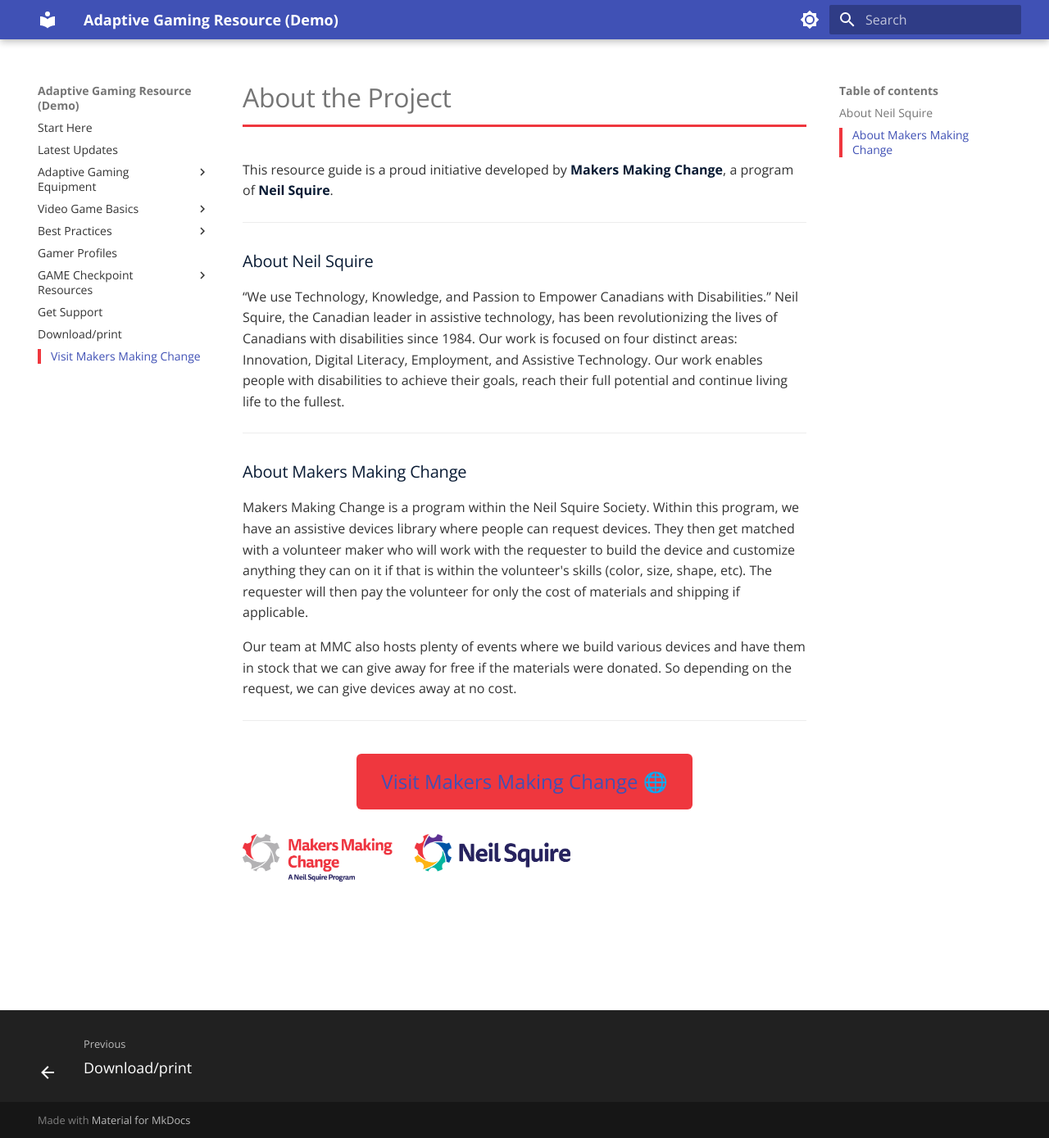
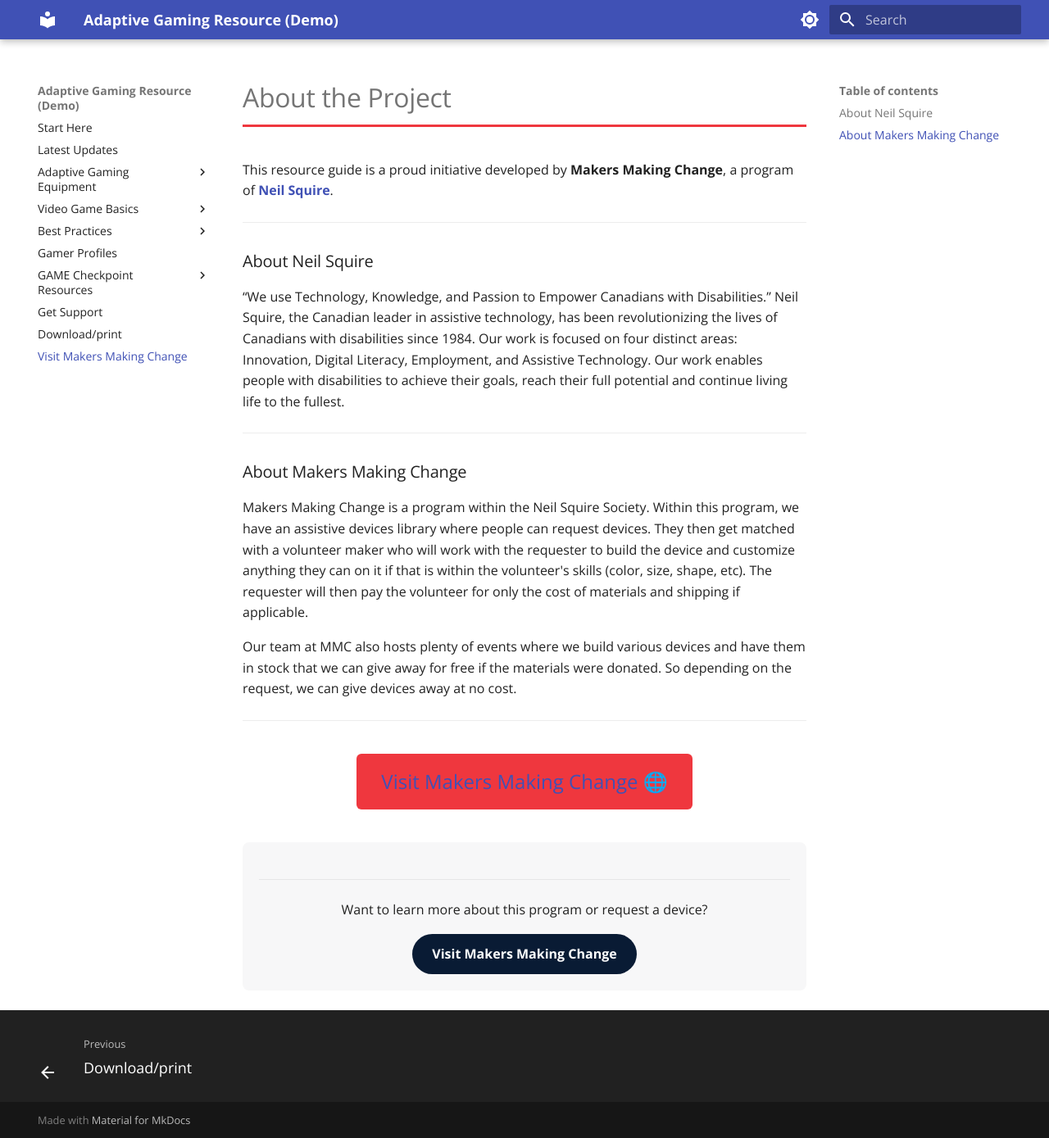
Before and after one commit to tjfentie/GAME-Resource-Test, an MkDocs documentation site: the page built from docs/MMC.md, in a window 1280 px wide and 1389 px high. Shown: the whole window at 82% size. Built offline with MkDocs 1.6.1 and Material for MkDocs 9.7.7, drawn with Linux system fonts in a browser that asks for light colours.

Commit message:
updated button

```diff
--- a/docs/styles/extra.css
+++ b/docs/styles/extra.css
@@ -1,195 +1,100 @@
 /* =============================================================
-   1. GLOBAL TYPOGRAPHY (Open Sans)
+   1. GLOBAL TYPOGRAPHY & COLORS
    ============================================================= */
 @import url('https://fonts.googleapis.com/css2?family=Open+Sans:wght@300;400;600;700;800&display=swap');
 
-body {
-  font-family: 'Open Sans', sans-serif;
-  line-height: 1.7;
-  -webkit-font-smoothing: antialiased;
-}
+body { font-family: 'Open Sans', sans-serif; line-height: 1.7; -webkit-font-smoothing: antialiased; }
+.md-typeset, .md-nav, .md-header { font-family: 'Open Sans', sans-serif !important; }
 
-.md-typeset, .md-nav, .md-header {
-  font-family: 'Open Sans', sans-serif !important;
-}
-
-h1, h2, h3, h4 {
-  font-family: 'Open Sans', sans-serif;
-  color: #091b34;
-  font-weight: 800;
-  letter-spacing: -0.01em;
-}
-
-h1 {
-  font-size: 2.2rem;
-  border-bottom: 3px solid #ef373e;
-  padding-bottom: 12px;
-  margin-bottom: 1.5rem;
-}
-
-h2 {
-  font-size: 1.75rem;
-  margin-top: 2rem;
-  border-left: 5px solid #ef373e;
-  padding-left: 15px;
-}
-
-p, li {
-  font-weight: 400;
-  color: #333;
-}
-
-strong, b {
-  font-weight: 700;
-  color: #091b34;
-}
-
-[data-md-color-scheme="slate"] h1,
-[data-md-color-scheme="slate"] h2,
-[data-md-color-scheme="slate"] h3 {
-  color: #ffffff;
-}
-
-[data-md-color-scheme="slate"] p,
-[data-md-color-scheme="slate"] li {
-  color: #e0e0e0;
-}
-
-[data-md-color-scheme="slate"] strong {
-  color: #ff5e64;
-}
+/* Headers */
+h1 { font-size: 2.2rem; border-bottom: 3px solid #ef373e; padding-bottom: 12px; margin-bottom: 1.5rem; color: #091b34; font-weight: 800; }
+h2 { font-size: 1.75rem; margin-top: 2rem; border-left: 5px solid #ef373e; padding-left: 15px; color: #091b34; font-weight: 700; }
 
 /* =============================================================
    2. SCREEN STYLES (Website UI)
    ============================================================= */
 
+/* The standard red print button you already use */
 .print-button {
   background-color: #ef373e;
   color: white;
   padding: 10px 16px;
-  font-size: 14px;
-  border: none;
   border-radius: 6px;
-  cursor: pointer;
-  margin-bottom: 20px;
-  transition: opacity 0.2s ease;
+  text-decoration: none;
   display: inline-flex;
   align-items: center;
   gap: 8px;
-  text-decoration: none;
 }
 
-.print-button:hover {
-  opacity: 0.9;
+/* The NEW MMC Footer Button */
+.mmc-cta-container {
+  margin-top: 40px;
+  padding: 20px;
+  background-color: rgba(9, 27, 52, 0.03); /* Very light Navy tint */
+  border-radius: 8px;
+  text-align: center;
 }
 
-/* NEW: Top-Left Brand Logo (Non-Floating) */
-.brand-logo-top {
-  display: block;
-  margin-top: 10px;
-  margin-bottom: 25px;
-  width: fit-content;
-  text-decoration: none !important;
+.mmc-footer-button {
+  background-color: #091b34; /* Navy for contrast against the Red print button */
+  color: white !important;
+  padding: 12px 24px;
+  font-weight: 700;
+  border-radius: 30px;
+  text-decoration: none;
+  display: inline-block;
+  transition: transform 0.2s ease, background-color 0.2s ease;
 }
 
-.brand-logo-top img {
-  width: 400px !important; /* Balanced size for the top of the page */
-  max-width: 100%;
-  height: auto !important;
-  display: block;
-  /* Sharpness Fixes */
-  image-rendering: -webkit-optimize-contrast;
-  image-rendering: crisp-edges;
-}
-
-.brand-logo-top:hover {
-  opacity: 0.8;
-}
-
-.video { display: block; margin-bottom: 20px; }
-.qr, .qr-link { display: none; }
-
-[data-md-color-scheme="slate"] .md-nav__link--active {
-    background-color: rgba(239, 55, 62, 0.15);
-    border-left: 4px solid #ef373e;
-    font-weight: 700;
-    color: #ffffff !important;
-}
-
-.md-nav__link--active {
-    border-left: 4px solid #ef373e;
-    padding-left: 0.6rem;
-}
-
-.md-typeset .admonition-title,
-.md-typeset summary {
-    border-left: none !important;
-    padding-left: 2.5rem !important;
-    font-weight: 700 !important;
-    margin-top: 0 !important;
+.mmc-footer-button:hover {
+  background-color: #ef373e; /* Turns Brand Red on hover */
+  transform: translateY(-2px);
 }
 
 /* =============================================================
-   3. PRINT STYLES (The Clean Paper Look)
+   3. PRINT STYLES (Clean Document Layout)
    ============================================================= */
 
 @media print {
   @page { margin: 0.75in; }
 
-  /* 1. Print Header Logo */
+  /* 1. BRANDED HEADER: Logo on the left, "Resource Guide" text on the right */
   body::before {
     content: "";
     display: block;
-    height: 100px;
+    height: 80px;
     background-image: url('../images/MMC_NSS_Logo.png');
     background-repeat: no-repeat;
-    background-position: left top;
+    background-position: left center;
     background-size: contain;
-    border-bottom: 3px solid #ef373e;
+    border-bottom: 2px solid #ef373e;
     margin-bottom: 30px;
   }
 
-  /* 2. Print Footer */
+  /* 2. CUSTOMIZABLE FOOTER */
   body::after {
-    content: "© 2026 Makers Making Change | Accessible Gaming Resource";
+    content: "Makers Making Change | Adaptive Gaming Resource Guide | www.makersmakingchange.com";
     display: block;
     text-align: center;
     font-size: 9pt;
-    color: #777;
-    margin-top: 30px;
+    color: #666;
+    margin-top: 40px;
     border-top: 1px solid #ddd;
+    padding-top: 10px;
   }
 
-  /* 3. Hide all UI/Web elements including the new top logo */
+  /* 3. HIDE EVERYTHING DIGITAL */
   .md-header, .md-sidebar, .md-footer, .md-nav, .md-top,
-  .print-button, .brand-logo-top, .video {
+  .print-button, .mmc-cta-container, .video {
     display: none !important;
   }
 
+  /* 4. LAYOUT CLEANUP */
   .md-content { margin-left: 0 !important; }
   .md-main__inner { margin: 0 !important; padding: 0 !important; }
 
-  .qr, .qr-link {
-    display: block !important;
-    margin: 15px 0;
-  }
+  body { background-color: white !important; color: black !important; font-size: 11pt; }
 
-  .qr img, .qr-link img {
-    width: 1in !important;
-    height: 1in !important;
-    display: block;
-    object-fit: contain;
-  }
-
-  a[href^="http"]:after {
-    content: " (" attr(href) ")";
-    font-size: 0.9em;
-    word-break: break-all;
-  }
-
-  body {
-    background-color: white !important;
-    color: black !important;
-    font-size: 11pt;
-  }
+  /* Show URLs next to links for physical reference */
+  a[href^="http"]:after { content: " (" attr(href) ")"; font-size: 0.8em; color: #444; }
 }
--- a/overrides/main.html
+++ b/overrides/main.html
@@ -3,11 +3,14 @@
 {% block content %}
   {{ super() }}
 
-  <a href="https://www.makersmakingchange.com/"
-     class="brand-logo-top"
-     target="_blank"
-     rel="noopener"
-     aria-label="Visit the Makers Making Change website">
-    <img src="{{ base_url }}/images/MMC_NSS_Logo.png" alt="Makers Making Change - A Neil Squire Program">
-  </a>
+  <div class="mmc-cta-container">
+    <hr>
+    <p>Want to learn more about this program or request a device?</p>
+    <a href="https://www.makersmakingchange.com/"
+       class="mmc-footer-button"
+       target="_blank"
+       rel="noopener">
+        Visit Makers Making Change
+    </a>
+  </div>
 {% endblock %}
```
